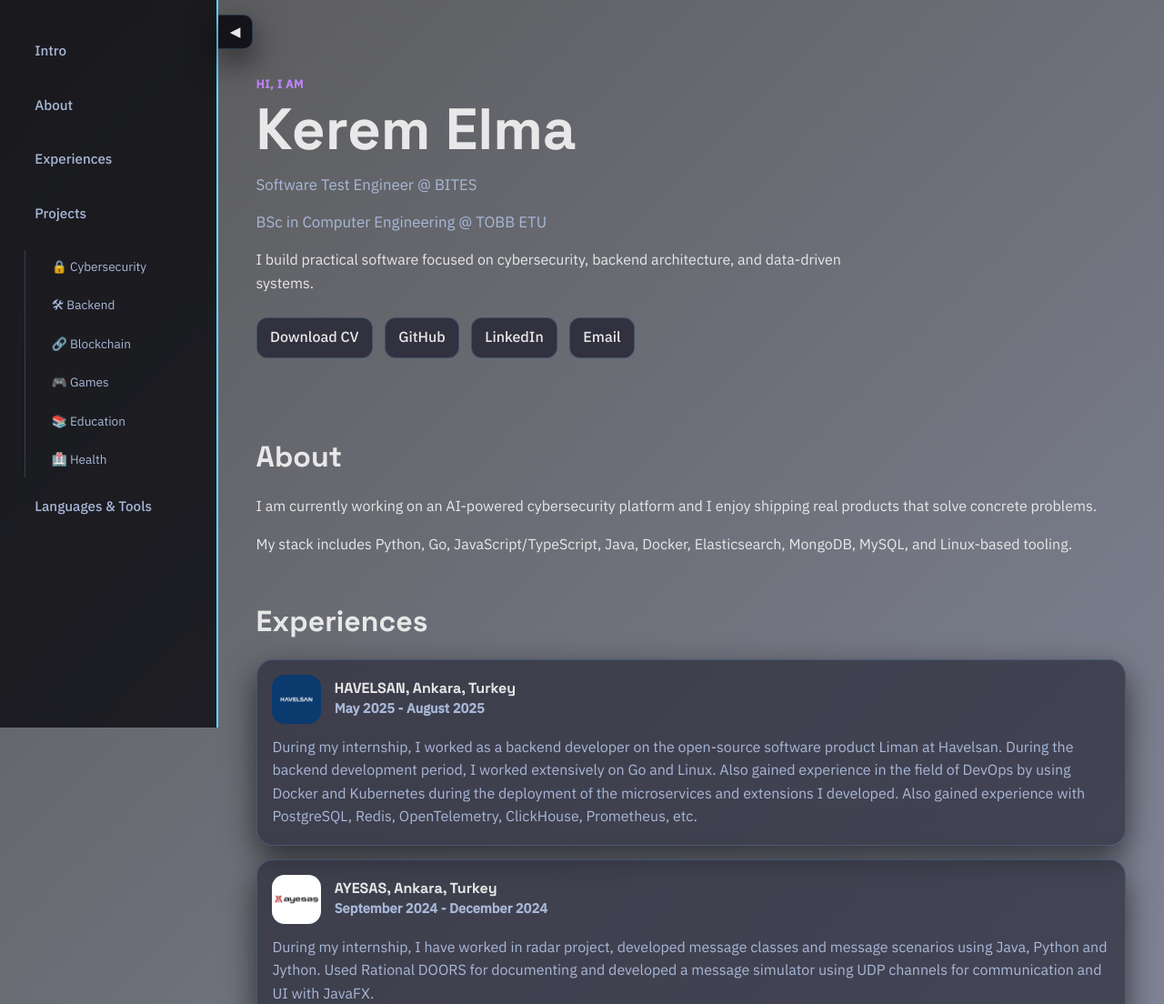
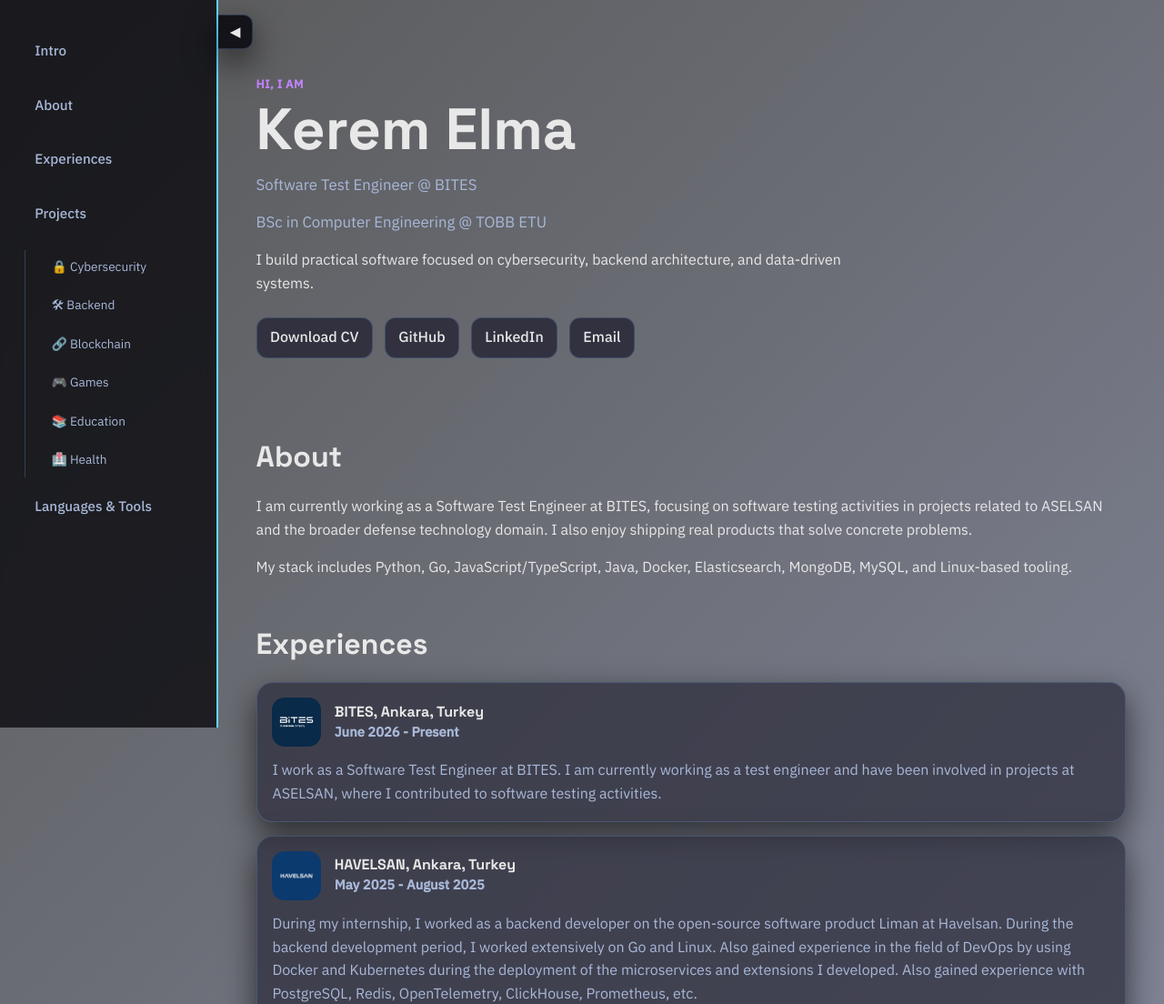
Before and after one commit to kelma01/kelma01.github.io, a plain HTML site: page index.html in a window 1280 px wide. Shown: the top 1104 px of the page at 91% size. Drawn offline with Linux system fonts and the light colour scheme.

Commit message:
new job added

```diff
--- a/index.html
+++ b/index.html
@@ -60,8 +60,7 @@
     <section class="section" id="about">
       <h2>About</h2>
       <p>
-        I am currently working on an AI-powered cybersecurity platform and I enjoy
-        shipping real products that solve concrete problems.
+        I am currently working as a Software Test Engineer at BITES, focusing on software testing activities in projects related to ASELSAN and the broader defense technology domain. I also enjoy shipping real products that solve concrete problems.
       </p>
       <p>
         My stack includes Python, Go, JavaScript/TypeScript, Java, Docker,
@@ -73,6 +72,21 @@
       <h2>Experiences</h2>
 
       <div class="experience-list">
+        <article class="experience-card">
+          <div class="experience-header">
+            <div class="experience-company">
+              <img src="assets/bites.jpg" alt="BITES logo" />
+              <div>
+                <h3>BITES, Ankara, Turkey</h3>
+                <p>June 2026 - Present</p>
+              </div>
+            </div>
+          </div>
+          <p>
+            I work as a Software Test Engineer at BITES. I am currently working as a test engineer and have been involved in projects at ASELSAN, where I contributed to software testing activities.
+          </p>
+        </article>
+
         <article class="experience-card">
           <div class="experience-header">
             <div class="experience-company">
```
Also changed, not shown: assets/bites.jpg (added), assets/bites.svg (added).
